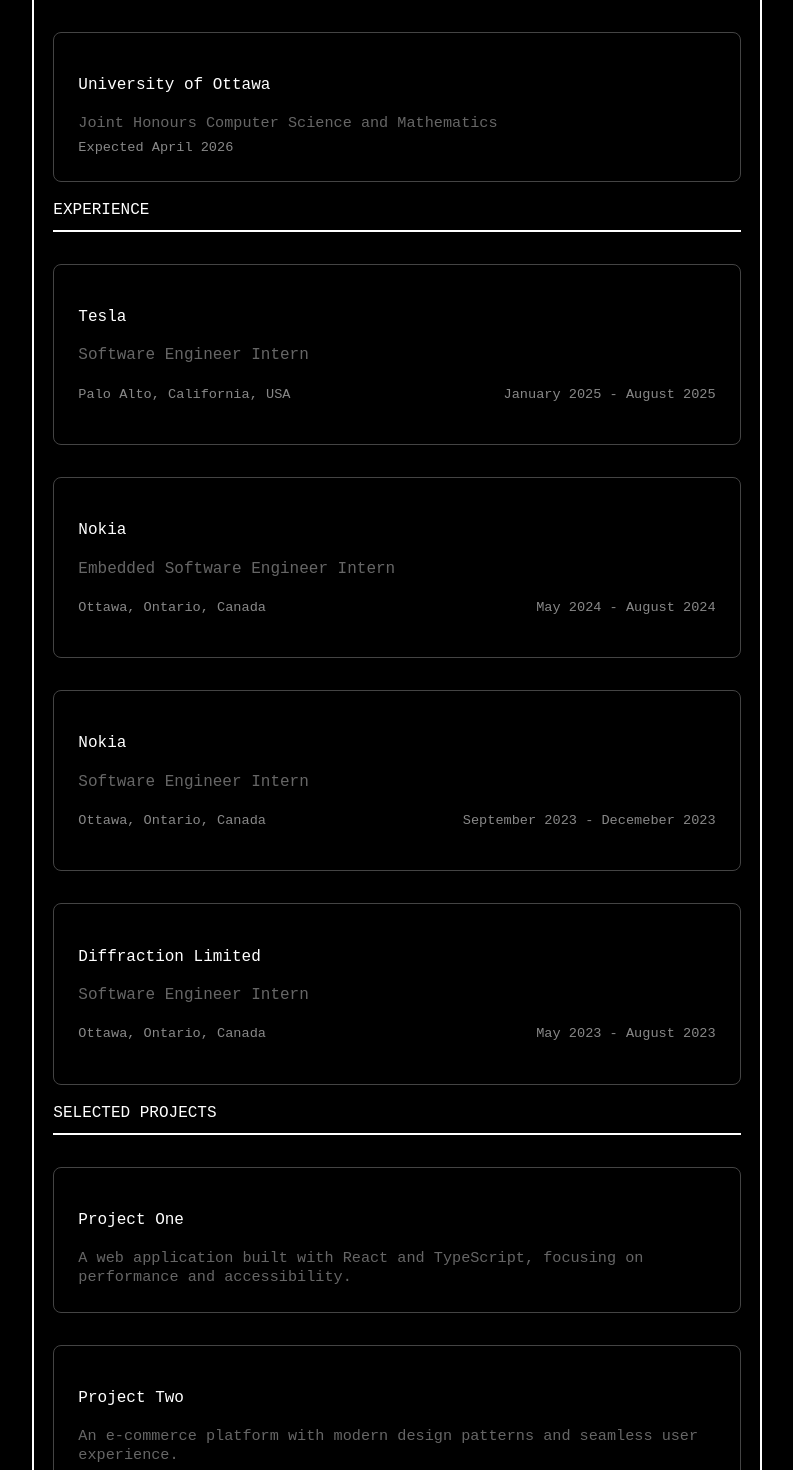
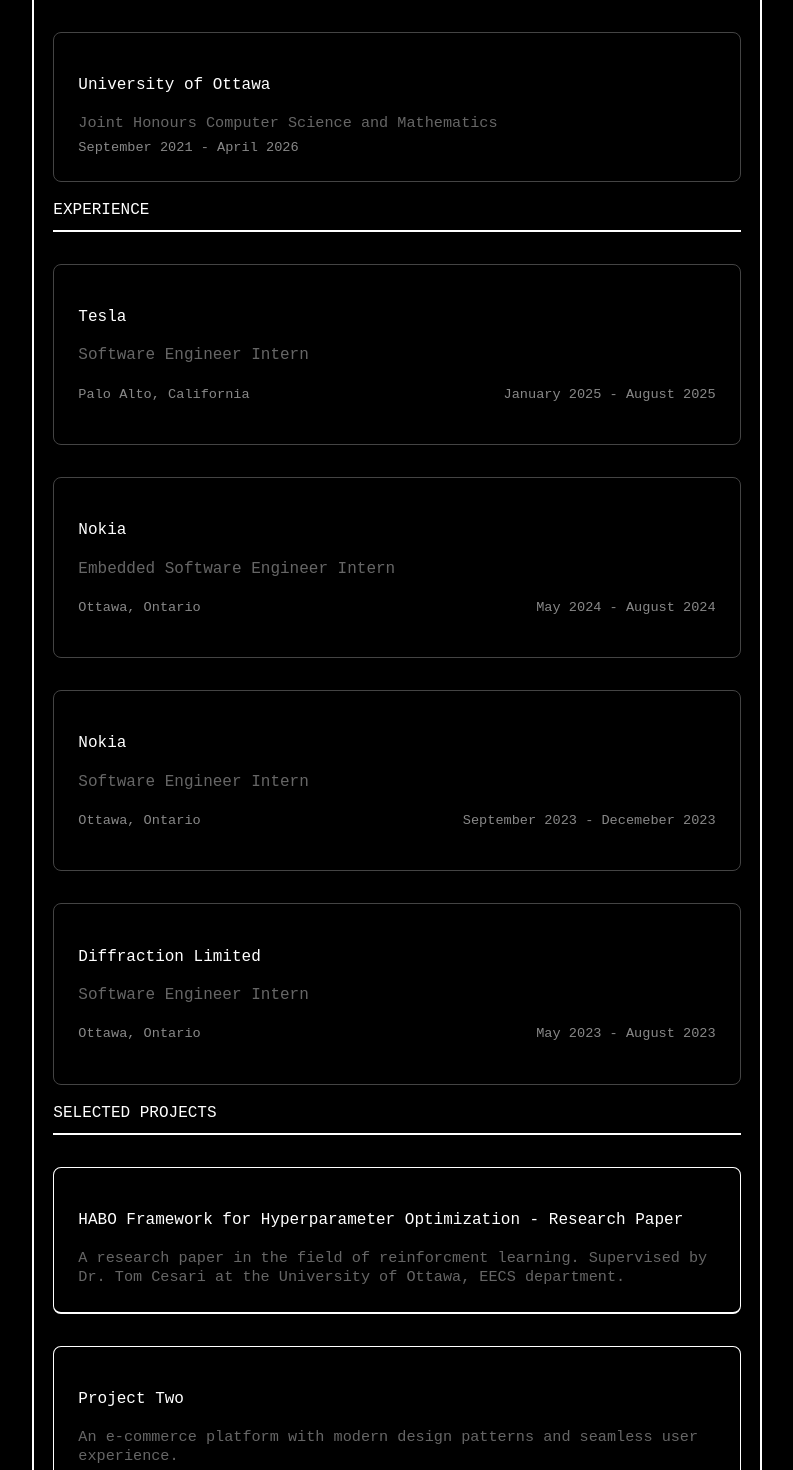
Before and after one commit to notsaad/site, a React (Create React App) app: page / in a window 1280 px wide. Shown: the part 280-1750 px from the top of the page, without its empty margins (243-1036 px from the left). Built offline with nearby package versions, Linux system fonts and the light colour scheme; a web font is replaced by a local one.

Commit message:
almost done

```diff
--- a/public/index.html
+++ b/public/index.html
@@ -7,14 +7,14 @@
     <meta name="theme-color" content="#5E60CE" />
     <meta
       name="description"
-      content="John Doe - Frontend Developer Portfolio"
+      content="Saad Mazhar - Portfolio"
     />
     <link rel="apple-touch-icon" href="%PUBLIC_URL%/logo192.png" />
     <link rel="manifest" href="%PUBLIC_URL%/manifest.json" />
     <link rel="preconnect" href="https://fonts.googleapis.com">
     <link rel="preconnect" href="https://fonts.gstatic.com" crossorigin>
     <link href="https://fonts.googleapis.com/css2?family=Inter:wght@300;400;500;600;700&family=Poppins:wght@500;600;700&family=Fira+Code:wght@400;500&display=swap" rel="stylesheet">
-    <title>John Doe | Frontend Developer</title>
+    <title>Saad Mazhar Portfolio</title>
   </head>
   <body>
     <noscript>You need to enable JavaScript to run this app.</noscript>
--- a/src/App.tsx
+++ b/src/App.tsx
@@ -7,14 +7,17 @@ import Experience from './components/Experience';
 import { ThemeProvider } from './components/ThemeProvider';
 import ThemeToggle from './components/ThemeToggle';
 
+// TODO: fix padding and margins
 const projects = [
   {
-    title: "Project One",
-    description: "A web application built with React and TypeScript, focusing on performance and accessibility."
+    title: "HABO Framework for Hyperparameter Optimization - Research Paper",
+    description: "A research paper in the field of reinforcment learning. Supervised by Dr. Tom Cesari at the University of Ottawa, EECS department.",
+    link: "https://arxiv.org/abs/2503.10282"
   },
   {
     title: "Project Two",
-    description: "An e-commerce platform with modern design patterns and seamless user experience."
+    description: "An e-commerce platform with modern design patterns and seamless user experience.",
+    link: "https://github.com/notsaad/project-two"
   }
 ];
 
@@ -39,7 +42,7 @@ const education = [
   {
     institution: "University of Ottawa",
     degree: "Joint Honours Computer Science and Mathematics",
-    period: "Expected April 2026"
+    period: "September 2021 - April 2026"
   }
 ];
 
@@ -47,25 +50,25 @@ const experiences = [
   {
     company: "Tesla",
     title: "Software Engineer Intern",
-    location: "Palo Alto, California, USA",
+    location: "Palo Alto, California",
     period: "January 2025 - August 2025",
   },
   {
     company: "Nokia",
     title: "Embedded Software Engineer Intern",
-    location: "Ottawa, Ontario, Canada",
+    location: "Ottawa, Ontario",
     period: "May 2024 - August 2024",
   },
   {
     company: "Nokia",
     title: "Software Engineer Intern",
-    location: "Ottawa, Ontario, Canada",
+    location: "Ottawa, Ontario",
     period: "September 2023 - Decemeber 2023",
   },
   {
     company: "Diffraction Limited",
     title: "Software Engineer Intern",
-    location: "Ottawa, Ontario, Canada",
+    location: "Ottawa, Ontario",
     period: "May 2023 - August 2023",
   }
 
--- a/src/components/Projects.tsx
+++ b/src/components/Projects.tsx
@@ -9,14 +9,18 @@ const ProjectsGrid = styled.div`
   margin-top: 2rem;
 `;
 
-const ProjectCard = styled.div`
+const ProjectCard = styled.a`
   padding: 1.5rem;
   border: 1px solid #444444;
   border-radius: 8px;
   transition: all 0.2s ease;
+  text-decoration: none;
+  color: inherit;
+  display: block;
 
   &:hover {
     border-color: #cccccc;
+    transform: translateY(-2px);
   }
 `;
 
@@ -33,6 +37,7 @@ const ProjectDescription = styled.p`
 interface Project {
   title: string;
   description: string;
+  link: string;
 }
 
 interface ProjectsProps {
@@ -45,7 +50,12 @@ const Projects: React.FC<ProjectsProps> = ({ projects }) => {
       <SectionTitle>Selected Projects</SectionTitle>
       <ProjectsGrid>
         {projects.map((project, index) => (
-          <ProjectCard key={index}>
+          <ProjectCard
+            key={index}
+            href={project.link}
+            target="_blank"
+            rel="noopener noreferrer"
+          >
             <ProjectTitle>{project.title}</ProjectTitle>
             <ProjectDescription>{project.description}</ProjectDescription>
           </ProjectCard>
--- a/src/components/ThemeToggle.tsx
+++ b/src/components/ThemeToggle.tsx
@@ -38,6 +38,9 @@ const ThemeToggle: React.FC = () => {
       <ToggleBox isDark={isDarkMode}>
         [ SAADGPT ]
       </ToggleBox>
+      <ToggleBox isDark={isDarkMode}>
+        [ RESUME ]
+      </ToggleBox>
     </ToggleContainer>
   );
 };
```
Also changed, not shown: 1 other file (tests, documents, lock files or other folders).
